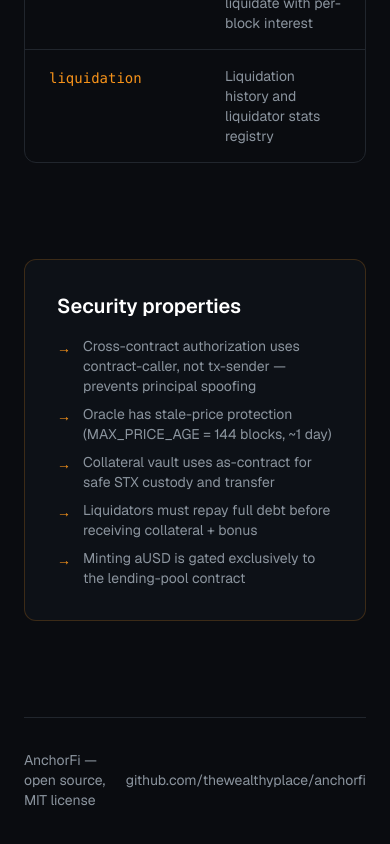
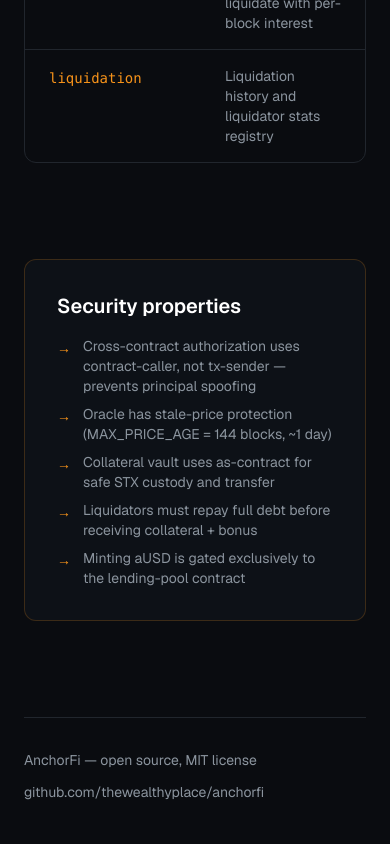
Before and after one commit to thewealthyplace/anchorfi, a Next.js app in the folder frontend/: page / in a window 390 px wide. Shown: the part 2725-3569 px from the top of the page. Built offline with nearby package versions, Linux system fonts and the light colour scheme.

Commit message:
style: make footer stack vertically on mobile, row on sm and above

```diff
--- a/frontend/app/page.tsx
+++ b/frontend/app/page.tsx
@@ -172,7 +172,7 @@ export default function Home() {
       </section>
 
       {/* Footer */}
-      <footer className="flex items-center justify-between border-t border-[#21262d] pt-8 text-sm text-[#8b949e]">
+      <footer className="flex flex-col sm:flex-row items-start sm:items-center justify-between gap-3 border-t border-[#21262d] pt-8 text-sm text-[#8b949e]">
         <span>AnchorFi — open source, MIT license</span>
         <a
           href="https://github.com/thewealthyplace/anchorfi"
```
